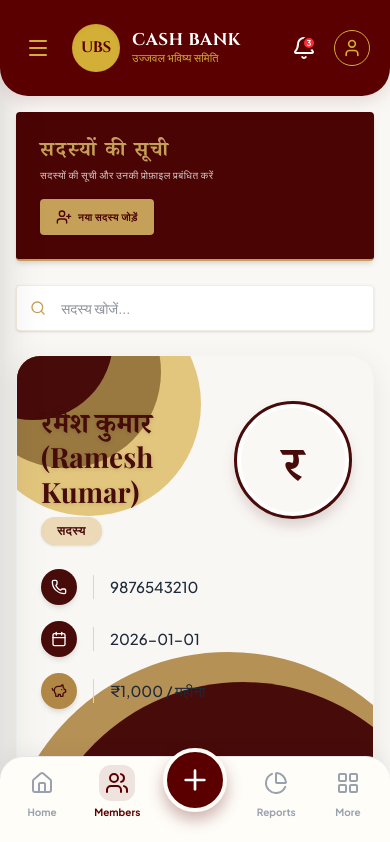
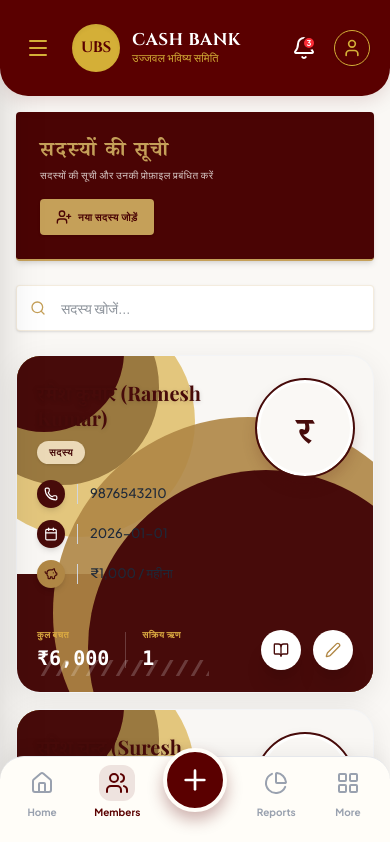
Before and after one commit to ganitwali2025-maker/Cash-Bank-, a React (Vite) app: page /members in a window 390 px wide. Shown: the top 842 px of the page. Built offline with nearby package versions, Linux system fonts and the light colour scheme; a web font is replaced by a local one.

Commit message:
style: fix profile card responsive sizing and scale

```diff
--- a/src/components/MembersTab.tsx
+++ b/src/components/MembersTab.tsx
@@ -654,120 +654,120 @@ export default function MembersTab({
                   id={`member-card-${member.id}`}
                   className="relative bg-[#F9F7F4] rounded-[24px] shadow-[0_8px_30px_rgba(0,0,0,0.08)] flex flex-col border border-gray-100 overflow-hidden group"
                 >
-                  {/* Card Background Decorations */}
-                  <div className="absolute inset-0 pointer-events-none z-0">
+                  {/* Card Background Decorations (Responsive Percentages) */}
+                  <div className="absolute inset-0 pointer-events-none z-0 overflow-hidden">
                     {/* Top Left Curves */}
-                    <div className="absolute -top-16 -left-10 w-56 h-56 bg-[#e1c170] rounded-full opacity-90"></div>
-                    <div className="absolute -top-20 -left-12 w-48 h-48 bg-[#9a7940] rounded-full"></div>
-                    <div className="absolute -top-24 -left-16 w-40 h-40 bg-[#470b0a] rounded-full"></div>
+                    <div className="absolute -top-[15%] -left-[15%] w-[65%] aspect-square bg-[#e1c170] rounded-full opacity-90"></div>
+                    <div className="absolute -top-[20%] -left-[15%] w-[55%] aspect-square bg-[#9a7940] rounded-full"></div>
+                    <div className="absolute -top-[25%] -left-[15%] w-[45%] aspect-square bg-[#470b0a] rounded-full"></div>
 
                     {/* Bottom Dark Red Base */}
-                    <div className="absolute bottom-0 left-0 right-0 h-[150px] sm:h-[130px] bg-[#470b0a]"></div>
+                    <div className="absolute bottom-0 left-0 right-0 h-[35%] bg-[#470b0a]"></div>
 
                     {/* Right Sweeping Curves */}
-                    <div className="absolute -bottom-40 -right-20 w-[450px] h-[450px] sm:w-[500px] sm:h-[500px] bg-[#b08745] rounded-full opacity-90"></div>
-                    <div className="absolute -bottom-40 -right-20 w-[420px] h-[420px] sm:w-[470px] sm:h-[470px] bg-[#470b0a] rounded-full"></div>
+                    <div className="absolute -bottom-[35%] -right-[20%] w-[110%] aspect-square bg-[#b08745] rounded-full opacity-90"></div>
+                    <div className="absolute -bottom-[40%] -right-[20%] w-[100%] aspect-square bg-[#470b0a] rounded-full"></div>
 
                     {/* Diagonal Lines Texture */}
-                    <div className="absolute bottom-6 left-8 h-4 flex gap-4 overflow-hidden opacity-20">
-                      {[...Array(15)].map((_, i) => (
+                    <div className="absolute bottom-4 left-6 h-4 flex gap-3 overflow-hidden opacity-20">
+                      {[...Array(12)].map((_, i) => (
                         <div key={i} className="w-[3px] h-12 bg-white transform rotate-[30deg] -translate-y-2"></div>
                       ))}
                     </div>
                   </div>
 
-                  {/* Top Content (White/Cream Background Area) */}
-                  <div className="relative z-10 px-6 sm:px-8 pt-10 pb-8 flex justify-between items-start min-h-[220px]">
+                  {/* Top Content */}
+                  <div className="relative z-10 p-5 sm:p-7 flex justify-between items-start min-h-[60%]">
                     {/* Info Side */}
-                    <div className="flex-1 mt-2">
+                    <div className="flex-1 mt-1 pr-2">
                       {/* Name */}
-                      <h3 className="font-serif font-bold text-[28px] sm:text-[32px] text-[#470b0a] leading-tight mb-2 drop-shadow-sm">
+                      <h3 className="font-serif font-bold text-xl sm:text-2xl lg:text-[26px] text-[#470b0a] leading-tight mb-2 drop-shadow-sm">
                         {member.name}
                       </h3>
                       {/* Badge */}
-                      <span className="inline-block bg-[#ebd9b7] text-[#470b0a] text-xs font-bold uppercase tracking-wider px-4 py-1.5 rounded-full mb-6 shadow-sm">
+                      <span className="inline-block bg-[#ebd9b7] text-[#470b0a] text-[10px] font-bold uppercase tracking-wider px-3 py-1 rounded-full mb-4 shadow-sm">
                         {language === 'hi' ? 'सदस्य' : 'MEMBER'}
                       </span>
 
                       {/* Details List */}
-                      <div className="space-y-4">
+                      <div className="space-y-3">
                         {/* Phone */}
-                        <div className="flex items-center gap-4">
-                          <div className="w-9 h-9 rounded-full bg-[#470b0a] flex items-center justify-center text-white shadow-md shrink-0">
-                            <Phone className="w-4 h-4" />
+                        <div className="flex items-center gap-3">
+                          <div className="w-7 h-7 rounded-full bg-[#470b0a] flex items-center justify-center text-white shadow-md shrink-0">
+                            <Phone className="w-3.5 h-3.5" />
                           </div>
-                          <div className="h-6 w-px bg-gray-300"></div>
-                          <span className="text-gray-800 font-medium text-[15px] sm:text-[16px]">{member.phone}</span>
+                          <div className="h-5 w-px bg-gray-300"></div>
+                          <span className="text-gray-800 font-medium text-[13px] sm:text-[14px] truncate">{member.phone}</span>
                         </div>
                         {/* Date */}
-                        <div className="flex items-center gap-4">
-                          <div className="w-9 h-9 rounded-full bg-[#470b0a] flex items-center justify-center text-white shadow-md shrink-0">
-                            <Calendar className="w-4 h-4" />
+                        <div className="flex items-center gap-3">
+                          <div className="w-7 h-7 rounded-full bg-[#470b0a] flex items-center justify-center text-white shadow-md shrink-0">
+                            <Calendar className="w-3.5 h-3.5" />
                           </div>
-                          <div className="h-6 w-px bg-gray-300"></div>
-                          <span className="text-gray-800 font-medium text-[15px] sm:text-[16px]">{member.joiningDate}</span>
+                          <div className="h-5 w-px bg-gray-300"></div>
+                          <span className="text-gray-800 font-medium text-[13px] sm:text-[14px] truncate">{member.joiningDate}</span>
                         </div>
                         {/* Deposit */}
-                        <div className="flex items-center gap-4">
-                          <div className="w-9 h-9 rounded-full bg-[#b08745] flex items-center justify-center text-[#470b0a] shadow-md shrink-0">
-                            <PiggyBank className="w-4 h-4" />
+                        <div className="flex items-center gap-3">
+                          <div className="w-7 h-7 rounded-full bg-[#b08745] flex items-center justify-center text-[#470b0a] shadow-md shrink-0">
+                            <PiggyBank className="w-3.5 h-3.5" />
                           </div>
-                          <div className="h-6 w-px bg-gray-300"></div>
-                          <span className="text-gray-800 font-medium text-[15px] sm:text-[16px]">₹{member.monthlyDeposit.toLocaleString('en-IN')} / {language === 'hi' ? 'महीना' : 'mo'}</span>
+                          <div className="h-5 w-px bg-gray-300"></div>
+                          <span className="text-gray-800 font-medium text-[13px] sm:text-[14px] truncate">₹{member.monthlyDeposit.toLocaleString('en-IN')} / {language === 'hi' ? 'महीना' : 'mo'}</span>
                         </div>
                       </div>
                     </div>
 
                     {/* Avatar Side */}
-                    <div className="w-28 h-28 sm:w-40 sm:h-40 shrink-0 rounded-full border-[4px] border-white outline outline-[3px] outline-[#470b0a] shadow-[0_8px_16px_rgba(71,11,10,0.2)] flex items-center justify-center relative z-10 bg-[#FAF8F5] overflow-hidden ml-4 sm:ml-8 mt-2">
-                      <span className="text-5xl sm:text-7xl font-serif font-bold text-[#470b0a]">
+                    <div className="w-24 h-24 sm:w-28 sm:h-28 lg:w-32 lg:h-32 shrink-0 rounded-full border-[3px] border-white outline outline-[2px] outline-[#470b0a] shadow-[0_8px_16px_rgba(71,11,10,0.2)] flex items-center justify-center relative z-10 bg-[#FAF8F5] overflow-hidden ml-2 mt-1">
+                      <span className="text-4xl sm:text-5xl font-serif font-bold text-[#470b0a]">
                         {member.name.charAt(0)}
                       </span>
                     </div>
                   </div>
 
-                  {/* Bottom Content (Dark Red Area) */}
-                  <div className="relative z-10 px-6 sm:px-8 py-6 sm:py-0 flex flex-col sm:flex-row justify-between items-center gap-6 h-auto sm:h-[130px] mt-auto">
+                  {/* Bottom Content */}
+                  <div className="relative z-10 p-5 sm:p-7 flex items-center justify-between gap-4 mt-auto">
                     {/* Stats */}
-                    <div className="flex gap-8 sm:gap-12 w-full sm:w-auto mt-2 sm:mt-0">
+                    <div className="flex gap-4 sm:gap-8 flex-1">
                       <div>
-                        <p className="text-[#dcab42] text-[11px] sm:text-xs font-bold uppercase tracking-wider mb-1">
+                        <p className="text-[#dcab42] text-[9px] sm:text-[10px] font-bold uppercase tracking-wider mb-0.5">
                           {language === 'hi' ? 'कुल बचत' : 'TOTAL SAVINGS'}
                         </p>
-                        <p className="text-white text-3xl sm:text-4xl font-bold font-mono">
+                        <p className="text-white text-xl sm:text-2xl font-bold font-mono">
                           ₹{totalSavings.toLocaleString('en-IN')}
                         </p>
                       </div>
-                      <div className="w-px bg-white/20 self-stretch"></div>
+                      <div className="w-px bg-white/20 self-stretch my-1"></div>
                       <div>
-                        <p className="text-[#dcab42] text-[11px] sm:text-xs font-bold uppercase tracking-wider mb-1">
+                        <p className="text-[#dcab42] text-[9px] sm:text-[10px] font-bold uppercase tracking-wider mb-0.5">
                           {language === 'hi' ? 'सक्रिय ऋण' : 'ACTIVE LOANS'}
                         </p>
-                        <p className="text-white text-3xl sm:text-4xl font-bold font-mono">
+                        <p className="text-white text-xl sm:text-2xl font-bold font-mono">
                           {totalActiveLoans}
                         </p>
                       </div>
                     </div>
 
                     {/* Actions */}
-                    <div className="flex gap-4 sm:gap-5 w-full sm:w-auto justify-end pb-2 sm:pb-0">
+                    <div className="flex gap-3 shrink-0">
                       <button
                         id={`view-profile-btn-${member.id}`}
                         onClick={() => {
                           setSelectedMemberId(member.id);
                           setProfileTab('savings');
                         }}
-                        className="w-14 h-14 sm:w-16 sm:h-16 bg-white rounded-full flex items-center justify-center shadow-xl hover:scale-105 transition-transform shrink-0"
+                        className="w-10 h-10 sm:w-12 sm:h-12 bg-white rounded-full flex items-center justify-center shadow-xl hover:scale-105 transition-transform"
                         title={t.viewProfile}
                       >
-                        <BookOpen className="w-6 h-6 sm:w-7 sm:h-7 text-[#470b0a]" />
+                        <BookOpen className="w-4 h-4 sm:w-5 sm:h-5 text-[#470b0a]" />
                       </button>
                       <button
                         onClick={() => handleOpenEdit(member)}
-                        className="w-14 h-14 sm:w-16 sm:h-16 bg-white rounded-full flex items-center justify-center shadow-xl hover:scale-105 transition-transform shrink-0"
+                        className="w-10 h-10 sm:w-12 sm:h-12 bg-white rounded-full flex items-center justify-center shadow-xl hover:scale-105 transition-transform"
                         title={t.editMember}
                       >
-                        <Edit2 className="w-6 h-6 sm:w-7 sm:h-7 text-[#b08745]" />
+                        <Edit2 className="w-4 h-4 sm:w-5 sm:h-5 text-[#b08745]" />
                       </button>
                     </div>
                   </div>
```
